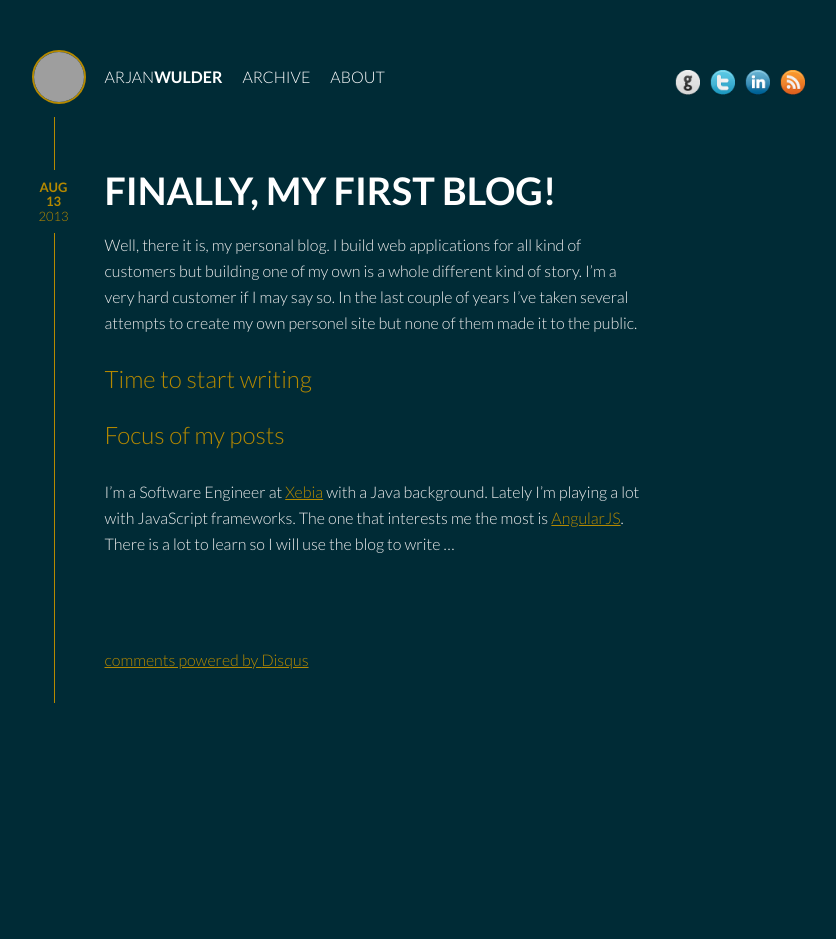
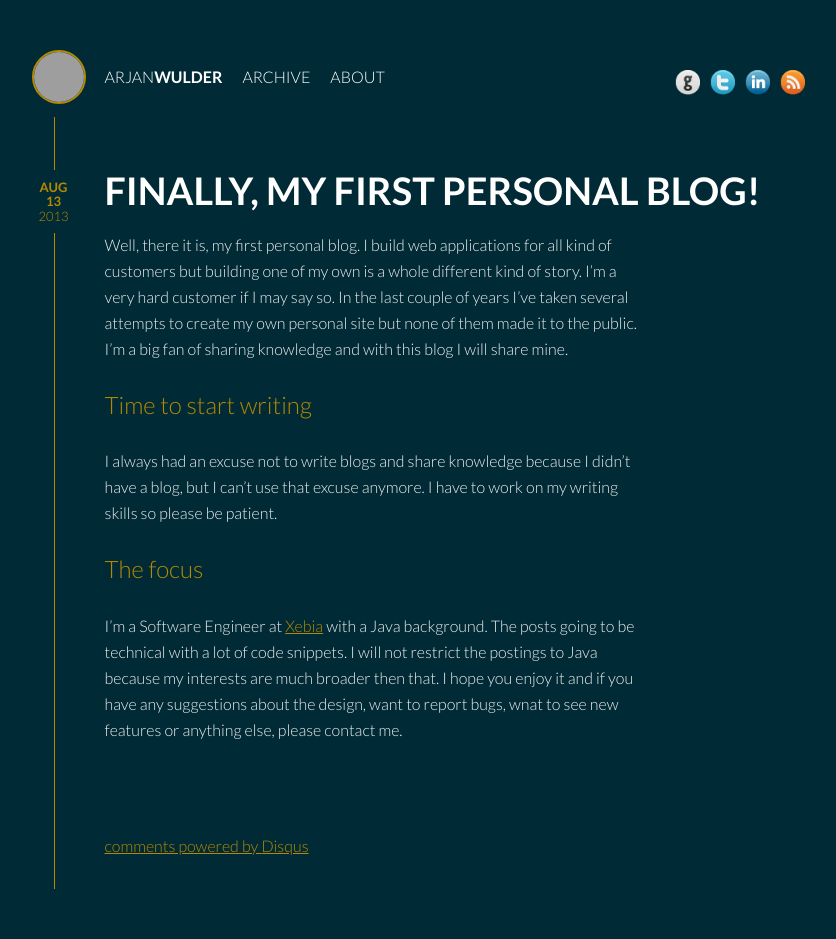
Before and after one commit to awulder/www.wulder.nl, a Jekyll site: the page built from _posts/2013-08-13-finally-my-first-blog.md, in a window 1280 px wide. Shown: the whole page, without its empty margins (166-1002 px from the left). Built offline with Jekyll 4.4.1, drawn with Linux system fonts in a browser that asks for light colours; Markdown is read by kramdown in place of the engine named in the settings; comment, search, counter and statistics services are not loaded; before the commit the page ends 900 px from its top, so only the background shows below that; grey boxes are pictures that could not be loaded.

Commit message:
Added blog posting

```diff
--- a/_posts/2013-08-13-finally-my-first-blog.md
+++ b/_posts/2013-08-13-finally-my-first-blog.md
@@ -1,12 +1,12 @@
 ---
 layout: post
-title: Finally, my first blog!
+title: Finally, my first personal blog!
 ---
 
-Well, there it is, my personal blog. I build web applications for all kind of customers but building one of my own is a whole different kind of story. I'm a very hard customer if I may say so. In the last couple of years I've taken several attempts to create my own personel site but none of them made it to the public.
+Well, there it is, my first personal blog. I build web applications for all kind of customers but building one of my own is a whole different kind of story. I'm a very hard customer if I may say so. In the last couple of years I've taken several attempts to create my own personal site but none of them made it to the public. I'm a big fan of sharing knowledge and with this blog I will share mine.
 
 ### Time to start writing
+I always had an excuse not to write blogs and share knowledge because I didn't have a blog, but I can't use that excuse anymore. I have to work on my writing skills so please be patient.
 
-
-### Focus of my posts
-I'm a Software Engineer at [Xebia](http://www.xebia.com) with a Java background. Lately I'm playing a lot with JavaScript frameworks. The one that interests me the most is [AngularJS](http://www.angularjs.org). There is a lot to learn so I will use the blog to write ...
+### The focus
+I'm a Software Engineer at <a href="http://www.xebia.com" target="_blank">Xebia</a> with a Java background. The posts going to be technical with a lot of code snippets. I will not restrict the postings to Java because my interests are much broader then that. I hope you enjoy it and if you have any suggestions about the design, want to report bugs, wnat to see new features or anything else, please contact me.
```
